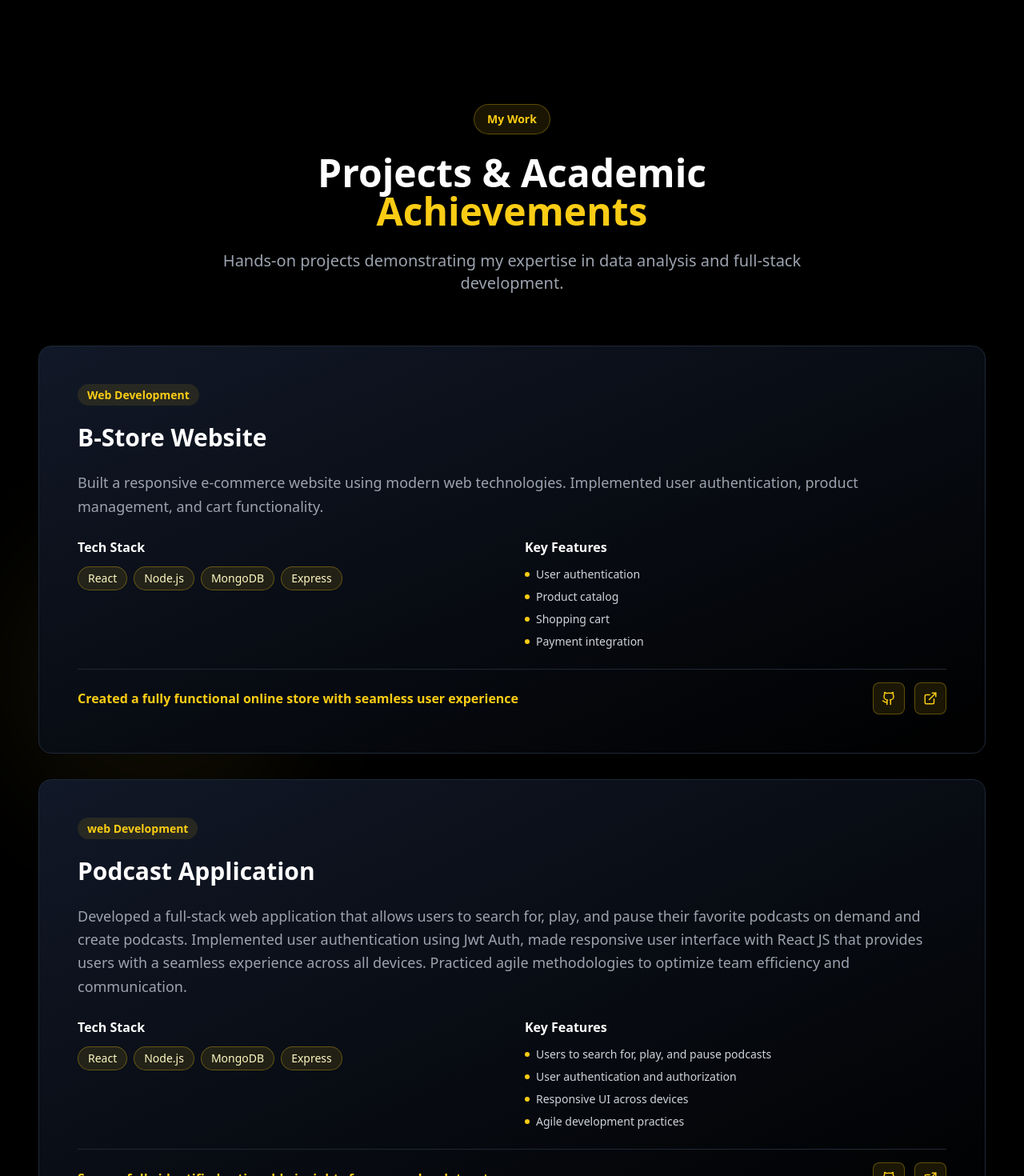
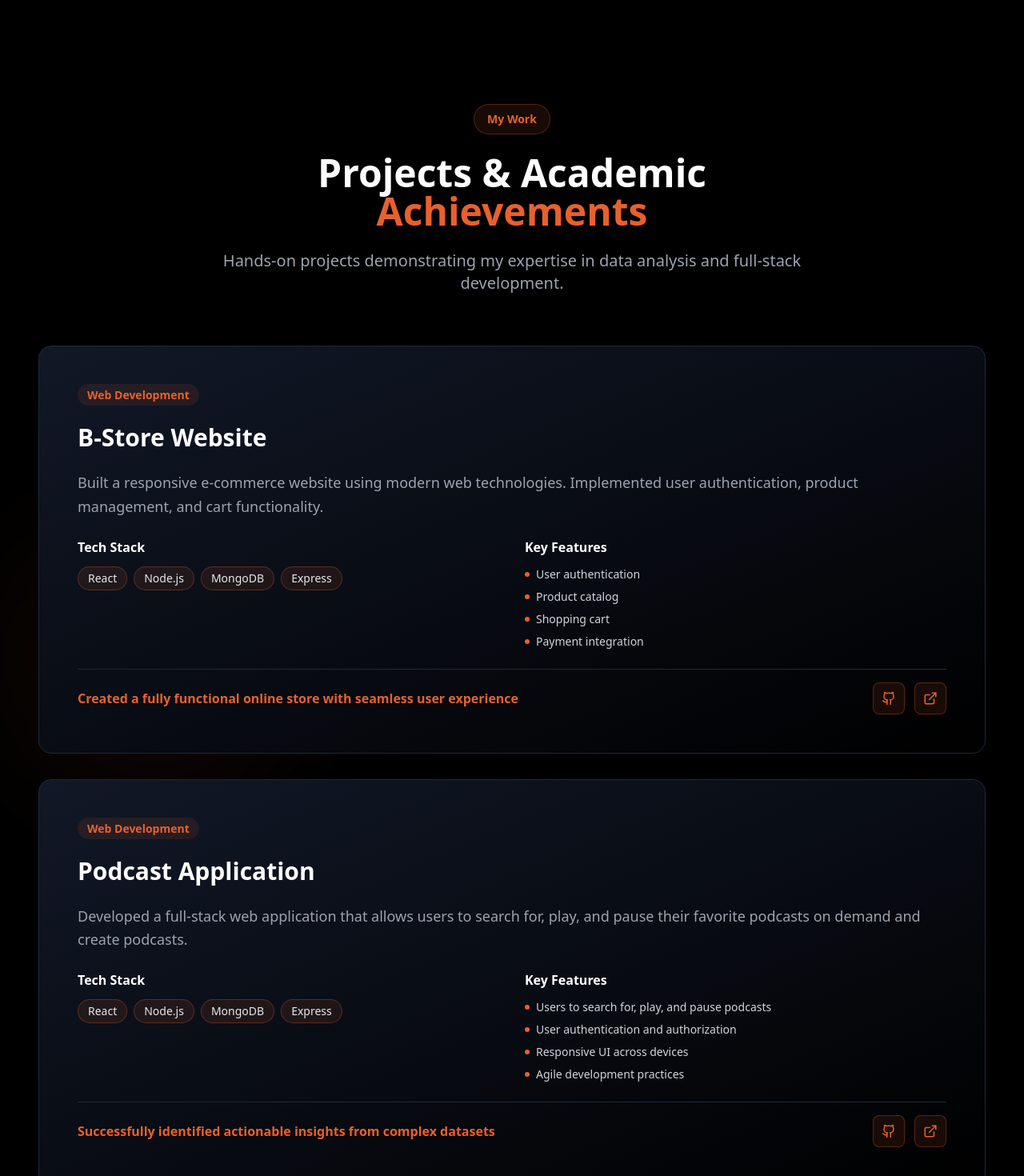
Before and after one commit to jatinhasiwal/jatin-website, a React (Vite) app: page / in a window 1280 px wide. Shown: the part 3300-4770 px from the top of the page at 80% size. Built offline with nearby package versions, Linux system fonts and the light colour scheme.

Commit message:
Update portfolio colors and descriptions

```diff
--- a/src/components/Portfolio.tsx
+++ b/src/components/Portfolio.tsx
@@ -13,16 +13,16 @@ const projects = [
       "Shopping cart",
       "Payment integration",
     ],
-    gradient: "from-yellow-400/20 to-yellow-600/20",
+    gradient: "from-[#E8602E]/20 to-[#340E00]/20",
     impact: "Created a fully functional online store with seamless user experience",
     github: "https://github.com/jatinhasiwal",
     live: "https://jbookstore.netlify.app/",
   },
   {
     title: "Podcast Application",
-    category: "web Development",
+    category: "Web Development",
     description:
-      "Developed a full-stack web application that allows users to search for, play, and pause their favorite podcasts on demand and create podcasts. Implemented user authentication using Jwt Auth, made responsive user interface with React JS that provides users with a seamless experience across all devices. Practiced agile methodologies to optimize team efficiency and communication.",
+      "Developed a full-stack web application that allows users to search for, play, and pause their favorite podcasts on demand and create podcasts.",
     tech: ["React", "Node.js", "MongoDB", "Express"],
     features: [
       "Users to search for, play, and pause podcasts",
@@ -30,12 +30,11 @@ const projects = [
       "Responsive UI across devices",
       "Agile development practices",
     ],
-    gradient: "from-yellow-500/20 to-yellow-700/20",
+    gradient: "from-[#E8602E]/20 to-[#340E00]/20",
     impact: "Successfully identified actionable insights from complex datasets",
     github: "https://github.com/jatinhasiwal",
     live: "https://podstream.netlify.app/",
   },
-
 ];
 
 export default function Portfolio() {
@@ -45,18 +44,18 @@ export default function Portfolio() {
       className="relative bg-black py-24 lg:py-32 overflow-hidden"
     >
       {/* Background Glow */}
-      <div className="absolute top-1/3 left-0 w-96 h-96 bg-yellow-400/5 rounded-full blur-3xl"></div>
+      <div className="absolute top-1/3 left-0 w-96 h-96 bg-[#E8602E]/5 rounded-full blur-3xl"></div>
 
       <div className="relative max-w-7xl mx-auto px-6 lg:px-12">
         {/* Heading */}
         <div className="text-center max-w-3xl mx-auto mb-16">
-          <div className="inline-block bg-yellow-400/10 border border-yellow-400/30 text-yellow-400 px-4 py-2 rounded-full text-sm font-semibold mb-6">
+          <div className="inline-block bg-[#E8602E]/10 border border-[#E8602E]/30 text-[#E8602E] px-4 py-2 rounded-full text-sm font-semibold mb-6">
             My Work
           </div>
 
           <h2 className="text-4xl lg:text-5xl font-bold text-white mb-6">
             Projects & Academic
-            <span className="block text-yellow-400">Achievements</span>
+            <span className="block text-[#E8602E]">Achievements</span>
           </h2>
 
           <p className="text-xl text-gray-400">
@@ -73,7 +72,8 @@ export default function Portfolio() {
               href={project.live || project.github}
               target="_blank"
               rel="noopener noreferrer"
-              className="block group relative bg-gradient-to-br from-gray-900 to-black border border-gray-800 rounded-2xl overflow-hidden hover:border-yellow-400/50 transition-all duration-300 cursor-pointer"
+              className="block group relative bg-gradient-to-br from-gray-900 to-black border border-gray-800 rounded-2xl overflow-hidden
+              hover:border-[#E8602E]/50 transition-all duration-300 cursor-pointer"
             >
               {/* Hover Gradient */}
               <div
@@ -84,12 +84,12 @@ export default function Portfolio() {
               <div className="relative p-8 lg:p-12">
                 <div className="space-y-6">
                   {/* Category */}
-                  <span className="bg-yellow-400/10 text-yellow-400 px-3 py-1 rounded-full text-sm font-semibold">
+                  <span className="bg-[#E8602E]/10 text-[#E8602E] px-3 py-1 rounded-full text-sm font-semibold">
                     {project.category}
                   </span>
 
                   {/* Title */}
-                  <h3 className="text-3xl font-bold text-white group-hover:text-yellow-400 transition-colors">
+                  <h3 className="text-3xl font-bold text-white group-hover:text-[#E8602E] transition-colors">
                     {project.title}
                   </h3>
 
@@ -109,7 +109,7 @@ export default function Portfolio() {
                         {project.tech.map((tech, idx) => (
                           <span
                             key={idx}
-                            className="bg-yellow-400/10 border border-yellow-400/30 text-yellow-100 px-3 py-1 rounded-full text-sm"
+                            className="bg-[#E8602E]/10 border border-[#E8602E]/30 text-gray-200 px-3 py-1 rounded-full text-sm"
                           >
                             {tech}
                           </span>
@@ -128,7 +128,7 @@ export default function Portfolio() {
                             key={idx}
                             className="flex items-center text-gray-300 text-sm"
                           >
-                            <div className="w-1.5 h-1.5 bg-yellow-400 rounded-full mr-2"></div>
+                            <div className="w-1.5 h-1.5 bg-[#E8602E] rounded-full mr-2"></div>
                             {feature}
                           </li>
                         ))}
@@ -139,33 +139,35 @@ export default function Portfolio() {
                   {/* Footer */}
                   <div className="pt-4 border-t border-gray-800 flex items-center justify-between">
                     {/* Impact */}
-                    <div className="text-yellow-400 font-semibold">
+                    <div className="text-[#E8602E] font-semibold">
                       {project.impact}
                     </div>
 
                     {/* Links */}
                     <div className="flex gap-3">
-                      {/* GitHub Link */}
+                      {/* GitHub */}
                       {project.github && (
                         <a
                           href={project.github}
                           target="_blank"
                           rel="noopener noreferrer"
                           onClick={(e) => e.stopPropagation()}
-                          className="w-10 h-10 bg-yellow-400/10 border border-yellow-400/30 rounded-lg flex items-center justify-center text-yellow-400 hover:bg-yellow-400/20 transition-all"
+                          className="w-10 h-10 bg-[#E8602E]/10 border border-[#E8602E]/30 rounded-lg flex items-center justify-center
+                          text-[#E8602E] hover:bg-[#E8602E]/20 transition-all"
                         >
                           <Github size={18} />
                         </a>
                       )}
 
-                      {/* Live Link */}
+                      {/* Live */}
                       {project.live && (
                         <a
                           href={project.live}
                           target="_blank"
                           rel="noopener noreferrer"
                           onClick={(e) => e.stopPropagation()}
-                          className="w-10 h-10 bg-yellow-400/10 border border-yellow-400/30 rounded-lg flex items-center justify-center text-yellow-400 hover:bg-yellow-400/20 transition-all"
+                          className="w-10 h-10 bg-[#E8602E]/10 border border-[#E8602E]/30 rounded-lg flex items-center justify-center
+                          text-[#E8602E] hover:bg-[#E8602E]/20 transition-all"
                         >
                           <ExternalLink size={18} />
                         </a>
@@ -179,7 +181,7 @@ export default function Portfolio() {
         </div>
 
         {/* GitHub CTA */}
-        <div className="mt-16 bg-gradient-to-r from-yellow-400/10 to-yellow-600/10 border border-yellow-400/30 rounded-2xl p-8 lg:p-12">
+        <div className="mt-16 bg-gradient-to-r from-[#E8602E]/10 to-[#340E00]/10 border border-[#E8602E]/30 rounded-2xl p-8 lg:p-12">
           <h3 className="text-2xl font-bold text-white mb-3">
             Continuous Learning
           </h3>
@@ -192,7 +194,7 @@ export default function Portfolio() {
             href="https://github.com/jatinhasiwal"
             target="_blank"
             rel="noopener noreferrer"
-            className="inline-flex items-center gap-2 text-yellow-400 font-semibold hover:text-yellow-300 transition-colors"
+            className="inline-flex items-center gap-2 text-[#E8602E] font-semibold hover:text-[#ff7a4d] transition-colors"
           >
             Visit My GitHub <ExternalLink size={16} />
           </a>
```
